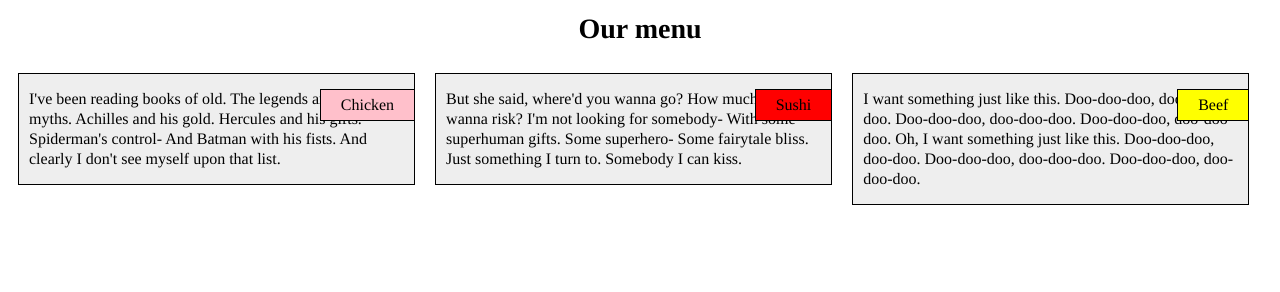
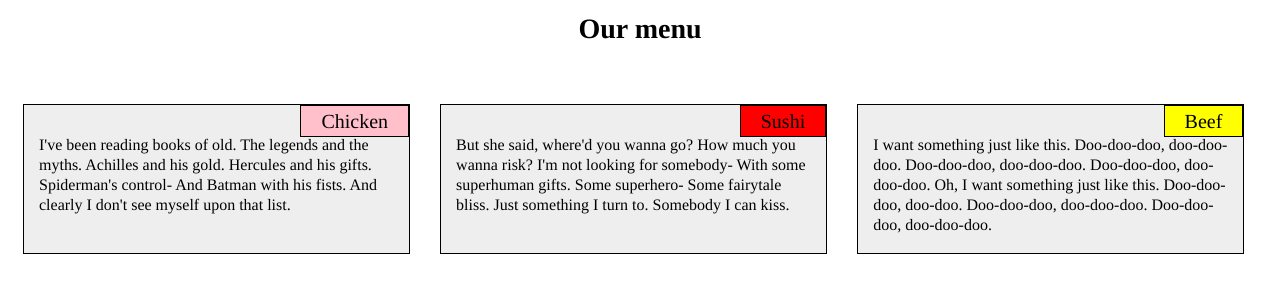
Before and after one commit to junnieng/coursera-test, a plain HTML site: page mod2_solution/index.html in a window 1280 px wide. Drawn offline with Linux system fonts and the light colour scheme.

Commit message:
My First page.

```diff
--- a/mod2_solution/index.html
+++ b/mod2_solution/index.html
@@ -9,25 +9,25 @@
 <body>
 	<h1>Our menu</h1>
 	<div class="row">
+
 		<div class="col-lg-4 col-md-6" >
+			<div class="mainpoint">
+			<div class="mainpoint1">
 
-                <div class="mainpoint">
-                	<div class="mainpoint1">
-                		<div class="section-title"><p id="p1">Chicken</p> </div>
-            		<section id="section1">
+
+                		<span id="p1">Chicken</span>
+
+            		<section id="section1"> I've been reading books of old. The legends and the myths. Achilles and his gold. Hercules and his gifts. Spiderman's control- And Batman with his fists. And clearly I don't see myself upon that list.
+
+			    </section>
+
+            	</div>
+
+                </div>
+                </div>
 
 
 
-
-            			I've been reading books of old. The legends and the myths. Achilles and his gold. Hercules and his gifts. Spiderman's control- And Batman with his fists. And clearly I don't see myself upon that list.
-
-			    </section>
-            	</div>
-
-                </div>
-
-
-             </div>
 
 
 
@@ -36,38 +36,46 @@
 
 		<div class="col-lg-4 col-md-6">
 
+			<div class="mainpoint">
+			    <div class="mainpoint2">
 
-			    <div class="mainpoint">
-			    	<div class="mainpoint2">
-			    		<div class="section-title"><p id="p2" >Sushi</p></div>
-					<section id="section2">But she said, where'd you wanna go? How much you wanna risk? I'm not looking for somebody- With some superhuman gifts. Some superhero- Some fairytale bliss. Just something I turn to. Somebody I can kiss.
-
-				</section>
-				</div>
-			    </div>
+			    		<span id="p2" >Sushi</span>
+			    		<section id="section2">But she said, where'd you wanna go? How much you wanna risk? I'm not looking for somebody- With some superhuman gifts. Some superhero- Some fairytale bliss. Just something I turn to. Somebody I can kiss.
+			    			</section>
 
 
 
 
-			</div>
+			    		</div>
+				</div>
+				</div>
+
+
+
+
+
+
 
 
 
 
 	    <div class="col-lg-4 col-md-12" >
+	    	<div class="mainpoint">
 
-	    	    <div class="mainpoint">
 	    	    	<div class="mainpoint3">
-	    	    		<div class="section-title"><p id="p3">Beef</p></div>
-	    			<section id="section3">I want something just like this. Doo-doo-doo, doo-doo-doo. Doo-doo-doo, doo-doo-doo. Doo-doo-doo, doo-doo-doo. Oh, I want something just like this. Doo-doo-doo, doo-doo. Doo-doo-doo, doo-doo-doo. Doo-doo-doo, doo-doo-doo.
+	    	    		<span id="p3">Beef</span>
+	    	    		<section id="section3">I want something just like this. Doo-doo-doo, doo-doo-doo. Doo-doo-doo, doo-doo-doo. Doo-doo-doo, doo-doo-doo. Oh, I want something just like this. Doo-doo-doo, doo-doo. Doo-doo-doo, doo-doo-doo. Doo-doo-doo, doo-doo-doo.
 
 	    		</section>
+
+	    	    		</div>
+	    			</div>
 	    		</div>
-	    	    </div>
 
 
 
-            </div>
+
+
 
 
 
--- a/mod2_solution/style.css
+++ b/mod2_solution/style.css
@@ -1,17 +1,46 @@
-*{box-sizing: border-box;
-margin: 0
-padding: 0;}
-body {font-size: 16px; font-family: times, serif; color: black; line-height: 1.25em; margin-bottom: 50px}
-h1 {text-align: center;font-size: 1.75em}
+*{box-sizing: border-box;}
+body {font-size: 16px; font-family: times, serif;
+ color: black;
+line-height: 1.25em}
+h1 {text-align: center;
+	font-size: 1.75em;
+	margin-bottom: 50px}
 .row{width: 100%}
-div.mainpoint { position: relative;width: 100%; height: auto }
-.mainpoint1, .mainpoint2, .mainpoint3 { margin: 15px 10px; border: 1px solid black; background-color: #eee; padding: 15px 10px}
+.mainpoint {margin: 15px 15px}
+.mainpoint1, .mainpoint2, .mainpoint3 {
+	width: 100%;
+	height: 150px;
+	position: relative;
+	border: 1px solid black;
+	background-color: #eee;
+	overflow: hidden;
 
-p {margin-right: 10px; text-align: center; border: 1px solid black ;position: absolute; top: 0;right: 0; padding: 5px 20px}
+
+
+
+
+}
+
+.mainpoint1 span, .mainpoint2 span, .mainpoint3 span {
+position: absolute;
+top: 0;
+right: 0;
+font-size: 1.25em;
+text-align: center;
+border: 1px solid black;
+padding:5px 20px
+
+}
 #p1 {background-color: pink}
 #p2 {background-color: red}
 #p3 {background-color: yellow}
-section {}
+
+.mainpoint1 section,.mainpoint2 section, .mainpoint3
+section {
+position: absolute;
+top: 25px;
+padding: 5px 15px
+}
 
 
 
@@ -25,6 +54,7 @@ section {}
 	.col-lg-1, .col-lg-2, .col-lg-3, .col-lg-4, .col-lg-5, .col-lg-6,
 	.col-lg-7, .col-lg-8, .col-lg-9, .col-lg-10, .col-lg-11, .col-lg-12 {
 		float: left;
+
 
 	}
 	.col-lg-1 {width: 8.33%}
```
